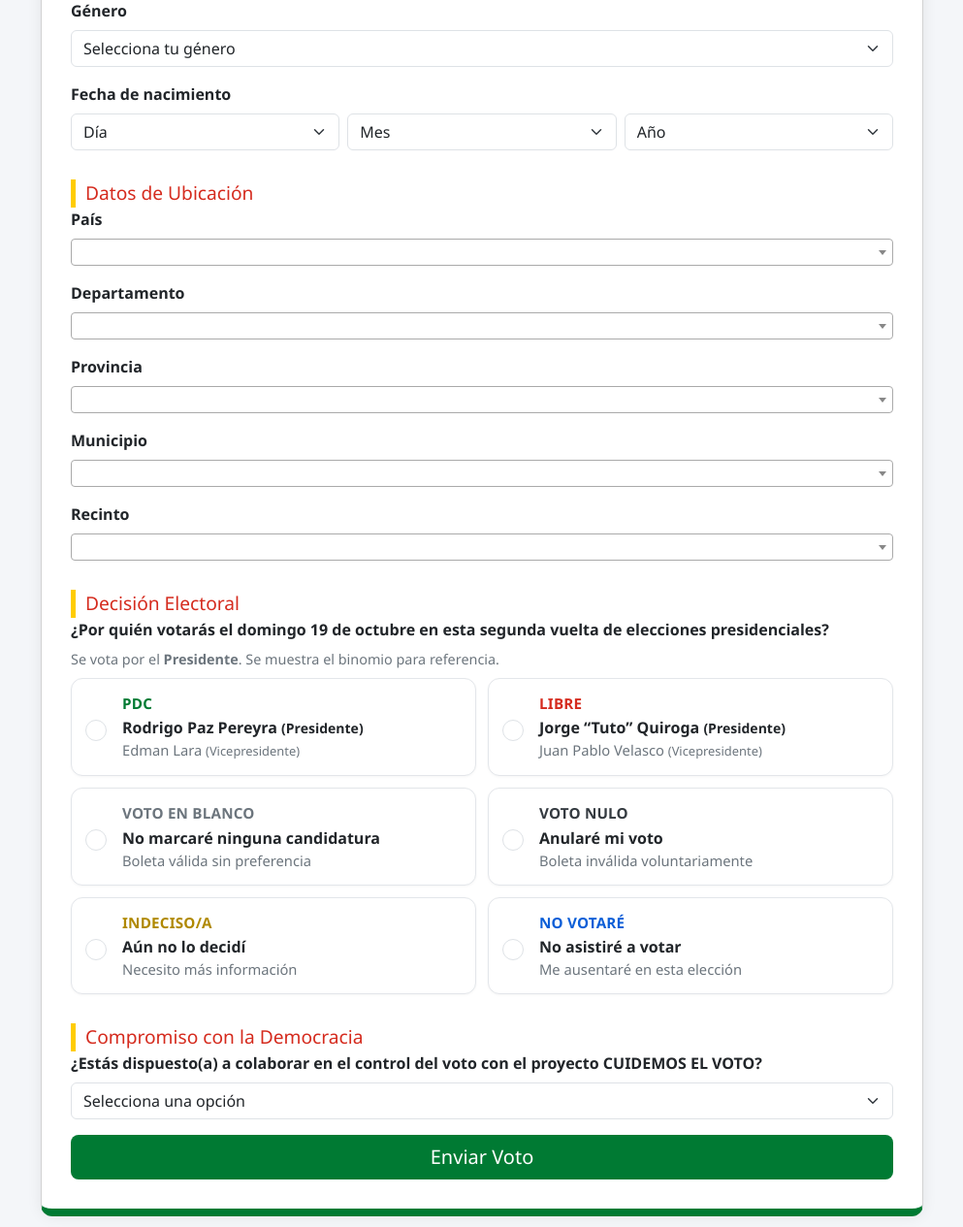
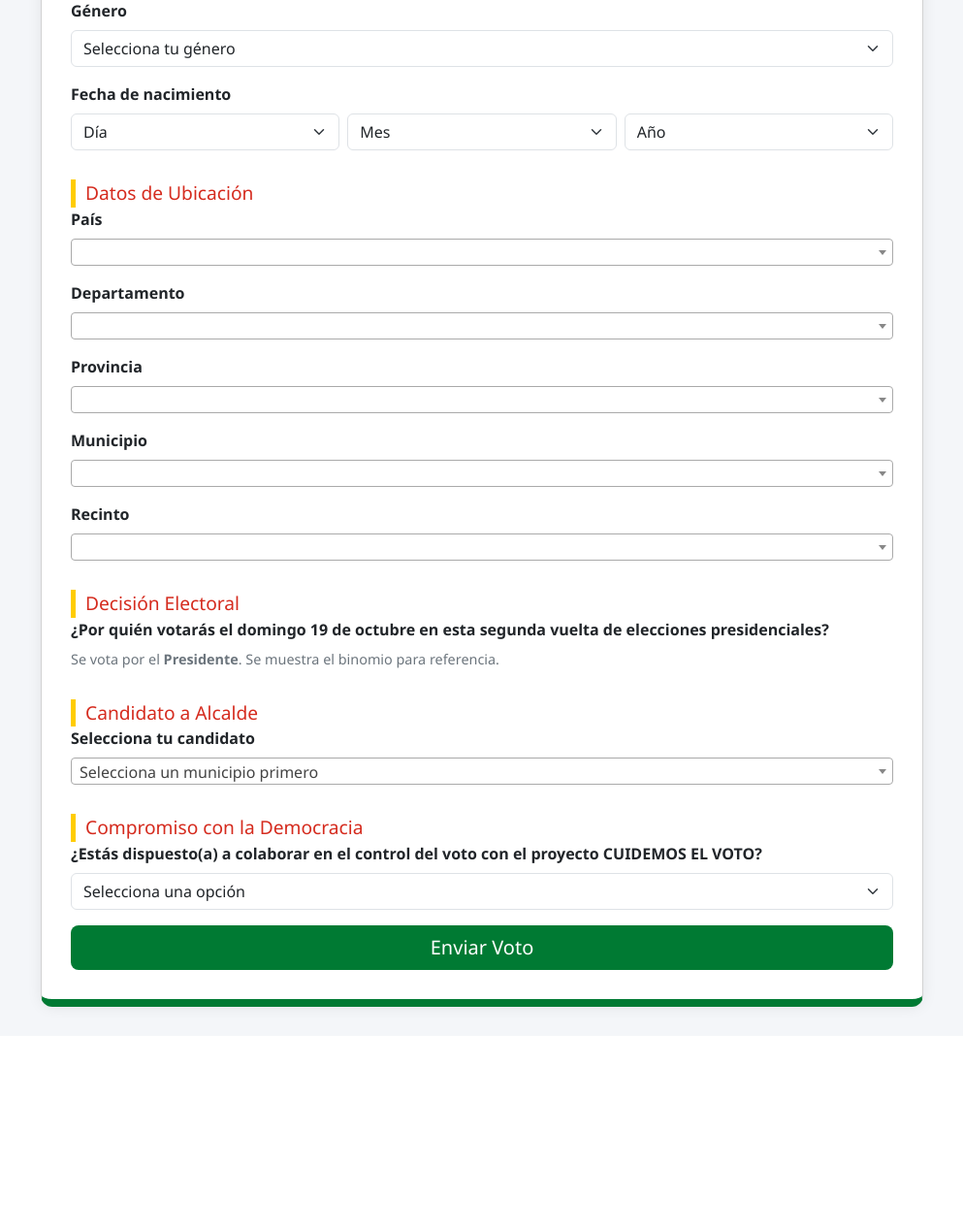
Before and after one commit to Likexpress/VotacionesSubNacionales, a Flask app: template templates/votar.html in a window 1280 px wide. Shown: the part 458-1723 px from the top of the page at 97% size, without its empty margins (143-1136 px from the left). After the commit the page ends 1506 px from the top, so only its background shows below. Run offline with Flask 3, Linux system fonts and the light colour scheme; the template is opened without the code that fills it, so the values that code supplies are empty; some libraries are stand-ins or nearby versions.

Commit message:
votar.html

```diff
--- a/templates/votar.html
+++ b/templates/votar.html
@@ -127,7 +127,10 @@
         </div>
         <div class="mb-3">
           <label class="form-label">Municipio</label>
-          <select id="municipio" name="municipio" class="form-select" required></select>
+          <select id="municipio" name="id_municipio" class="form-select" required></select>
+          <input type="hidden" name="municipio_nombre" id="municipio_nombre">
+
+
         </div>
         <div class="mb-3">
           <label class="form-label">Recinto</label>
@@ -170,81 +173,14 @@
           <div class="note">Se vota por el <strong>Presidente</strong>. Se muestra el binomio para referencia.</div>
         </div>
 
-        <div class="candidate-grid" id="candidatos">
-          <!-- PDC -->
-          <label class="candidate-card" for="cand-pdc">
-            <input class="form-check-input candidate-radio" type="radio" id="cand-pdc"
-                  name="candidato" value="Rodrigo Paz Pereyra" required>
-            <div class="party pdc">PDC</div>
-            <div class="pres">Rodrigo Paz Pereyra <small>(Presidente)</small></div>
-            <p class="vice">Edman Lara <small>(Vicepresidente)</small></p>
-          </label>
+        <div class="section-title">Candidato a Alcalde</div>
 
-          <!-- LIBRE -->
-          <label class="candidate-card" for="cand-libre">
-            <input class="form-check-input candidate-radio" type="radio" id="cand-libre"
-                  name="candidato" value="Jorge Tuto Quiroga" required>
-            <div class="party libre">LIBRE</div>
-            <div class="pres">Jorge “Tuto” Quiroga <small>(Presidente)</small></div>
-            <p class="vice">Juan Pablo Velasco <small>(Vicepresidente)</small></p>
-          </label>
-
-          <!-- Voto en blanco -->
-          <label class="candidate-card" for="cand-blanco">
-            <input class="form-check-input candidate-radio" type="radio" id="cand-blanco"
-                  name="candidato" value="Voto en blanco" required>
-            <div class="party blanco">VOTO EN BLANCO</div>
-            <div class="pres">No marcaré ninguna candidatura</div>
-            <p class="vice">Boleta válida sin preferencia</p>
-          </label>
-
-          <!-- Voto nulo -->
-          <label class="candidate-card" for="cand-nulo">
-            <input class="form-check-input candidate-radio" type="radio" id="cand-nulo"
-                  name="candidato" value="Voto nulo" required>
-            <div class="party nulo">VOTO NULO</div>
-            <div class="pres">Anularé mi voto</div>
-            <p class="vice">Boleta inválida voluntariamente</p>
-          </label>
-
-          <!-- No sabe aún -->
-          <label class="candidate-card" for="cand-indeciso">
-            <input class="form-check-input candidate-radio" type="radio" id="cand-indeciso"
-                  name="candidato" value="Aún no lo decidí" required>
-            <div class="party indeciso">INDECISO/A</div>
-            <div class="pres">Aún no lo decidí</div>
-            <p class="vice">Necesito más información</p>
-          </label>
-
-          <!-- No va a votar -->
-          <label class="candidate-card" for="cand-novota">
-            <input class="form-check-input candidate-radio" type="radio" id="cand-novota"
-                  name="candidato" value="No votaré" required>
-            <div class="party novota">NO VOTARÉ</div>
-            <div class="pres">No asistiré a votar</div>
-            <p class="vice">Me ausentaré en esta elección</p>
-          </label>
+<div class="mb-3">
+  <label class="form-label">Selecciona tu candidato</label>
+  <select id="candidato" name="candidato" class="form-select" required>
+    <option value="">Selecciona un municipio primero</option>
+  </select>
 </div>
-
-        <!-- === JS mínimo para resaltar selección === -->
-        <script>
-          (function () {
-            const grid = document.getElementById('candidatos');
-            function paint() {
-              grid.querySelectorAll('.candidate-card').forEach(card => {
-                const r = card.querySelector('input[type="radio"]');
-                card.classList.toggle('selected', r.checked);
-              });
-            }
-            grid.addEventListener('change', paint);
-            paint();
-          })();
-        </script>
-
-
-
-
-
 
 
 
@@ -279,60 +215,144 @@
     recintosData = await res.json();
 
     const paises = [...new Set(recintosData.map(r => r.nombre_pais))];
-      paises.forEach(p => $('#pais').append(new Option(p, p)));
-      $('#pais').val('Bolivia').trigger('change');
+    const $pais = $('#pais');
+    $pais.empty().append(new Option('Selecciona país', ''));
+
+    paises.forEach(p => $pais.append(new Option(p, p)));
+
+    // Default Bolivia si existe
+    if (paises.includes('Bolivia')) {
+      $pais.val('Bolivia').trigger('change');
+    }
   }
 
   function actualizarDepartamentos() {
     const pais = $('#pais').val();
-      const departamentos = [...new Set(recintosData.filter(r => r.nombre_pais === pais).map(r => r.nombre_departamento))];
-      const select = $('#departamento');
-      select.empty().append(new Option('Selecciona departamento', ''));
-      departamentos.forEach(dep => select.append(new Option(dep, dep)));
-      select.trigger('change');
+
+    const departamentos = [...new Set(
+      recintosData
+        .filter(r => r.nombre_pais === pais)
+        .map(r => r.nombre_departamento)
+    )];
+
+    const $dep = $('#departamento');
+    $dep.empty().append(new Option('Selecciona departamento', ''));
+    departamentos.forEach(dep => $dep.append(new Option(dep, dep)));
+    $dep.trigger('change');
   }
 
   function actualizarProvincias() {
     const pais = $('#pais').val();
     const departamento = $('#departamento').val();
-      const provincias = [...new Set(recintosData.filter(r =>
-        r.nombre_pais === pais && r.nombre_departamento === departamento).map(r => r.nombre_provincia))];
-      const select = $('#provincia');
-      select.empty().append(new Option('Selecciona provincia', ''));
-      provincias.forEach(prov => select.append(new Option(prov, prov)));
-      select.trigger('change');
+
+    const provincias = [...new Set(
+      recintosData
+        .filter(r => r.nombre_pais === pais && r.nombre_departamento === departamento)
+        .map(r => r.nombre_provincia)
+    )];
+
+    const $prov = $('#provincia');
+    $prov.empty().append(new Option('Selecciona provincia', ''));
+    provincias.forEach(prov => $prov.append(new Option(prov, prov)));
+    $prov.trigger('change');
   }
 
   function actualizarMunicipios() {
     const pais = $('#pais').val();
     const departamento = $('#departamento').val();
     const provincia = $('#provincia').val();
-      const municipios = [...new Set(recintosData.filter(r =>
+
+    const filas = recintosData.filter(r =>
       r.nombre_pais === pais &&
       r.nombre_departamento === departamento &&
       r.nombre_provincia === provincia
-      ).map(r => r.nombre_municipio))];
-      const select = $('#municipio');
-      select.empty().append(new Option('Selecciona municipio', ''));
-      municipios.forEach(m => select.append(new Option(m, m)));
-      select.trigger('change');
+    );
+
+    // id_municipio -> nombre_municipio (únicos)
+    const mapa = new Map();
+    filas.forEach(r => {
+      if (r.id_municipio && r.nombre_municipio && !mapa.has(String(r.id_municipio))) {
+        mapa.set(String(r.id_municipio), r.nombre_municipio);
+      }
+    });
+
+    const $mun = $('#municipio');
+    $mun.empty().append(new Option('Selecciona municipio', ''));
+
+    for (const [id, nombre] of mapa.entries()) {
+      $mun.append(new Option(nombre, id)); // VALUE = id_municipio
+    }
+
+    $mun.trigger('change');
+    setMunicipioNombreHidden();
+
+  }
+  function setMunicipioNombreHidden() {
+    const select = document.getElementById('municipio');
+    const hidden = document.getElementById('municipio_nombre');
+
+    if (!select || !hidden) return;
+
+    const selectedOption = select.options[select.selectedIndex];
+    hidden.value = selectedOption ? selectedOption.text : '';
   }
 
   function actualizarRecintos() {
     const pais = $('#pais').val();
     const departamento = $('#departamento').val();
     const provincia = $('#provincia').val();
-      const municipio = $('#municipio').val();
-      const recintos = [...new Set(recintosData.filter(r =>
+    const id_municipio = $('#municipio').val();
+
+    const recintos = [...new Set(
+      recintosData
+        .filter(r =>
           r.nombre_pais === pais &&
           r.nombre_departamento === departamento &&
           r.nombre_provincia === provincia &&
-        r.nombre_municipio === municipio
-      ).map(r => r.nombre_recinto))];
-      const select = $('#recinto');
-      select.empty().append(new Option('Selecciona recinto', ''));
-      recintos.forEach(r => select.append(new Option(r, r)));
-      select.trigger('change');
+          String(r.id_municipio) === String(id_municipio)
+        )
+        .map(r => r.nombre_recinto)
+    )];
+
+    const $rec = $('#recinto');
+    $rec.empty().append(new Option('Selecciona recinto', ''));
+    recintos.forEach(r => $rec.append(new Option(r, r)));
+    $rec.trigger('change');
+  }
+
+  async function cargarCandidatosPorMunicipio() {
+    const id_municipio = $('#municipio').val();
+    const $cand = $('#candidato');
+
+    $cand.empty();
+
+    if (!id_municipio) {
+      $cand.append(new Option('Selecciona un municipio primero', ''));
+      return;
+    }
+
+    try {
+      const res = await fetch(`/api/candidatos?id_municipio=${encodeURIComponent(id_municipio)}`);
+      const data = await res.json();
+
+      $cand.append(new Option('Selecciona tu candidato', ''));
+
+      if (!Array.isArray(data) || data.length === 0) {
+        $cand.append(new Option('No hay candidatos para este municipio', ''));
+        return;
+      }
+
+      data.forEach(c => {
+        // Value recomendado: id_nombre_completo (así guardas un ID real)
+        const value = c.id_nombre_completo || c.nombre_completo;
+        const label = `${c.nombre_completo} — ${c.organizacion_politica}`;
+        $cand.append(new Option(label, value));
+      });
+
+    } catch (e) {
+      console.error(e);
+      $cand.append(new Option('Error cargando candidatos', ''));
+    }
   }
 
   function mostrarCampoCI(select) {
@@ -346,13 +366,30 @@
       ciInput.required = false;
     }
   }
-    $(document).ready(() => {
-      cargarDatos();
-      $('#pais').select2().on('change', actualizarDepartamentos);
-      $('#departamento').select2().on('change', actualizarProvincias);
-      $('#provincia').select2().on('change', actualizarMunicipios);
-      $('#municipio').select2().on('change', actualizarRecintos);
+
+  $(document).ready(async () => {
+    // Select2
+    $('#pais').select2();
+    $('#departamento').select2();
+    $('#provincia').select2();
+    $('#municipio').select2();
     $('#recinto').select2();
+    $('#candidato').select2();
+
+    // Eventos encadenados
+    $('#pais').on('change', actualizarDepartamentos);
+    $('#departamento').on('change', actualizarProvincias);
+    $('#provincia').on('change', actualizarMunicipios);
+
+    $('#municipio').on('change', () => {
+      setMunicipioNombreHidden();
+      actualizarRecintos();
+      cargarCandidatosPorMunicipio();
+    });
+
+
+
+    await cargarDatos();
   });
 
   // Geolocalización al cargar
@@ -374,7 +411,7 @@
   };
 
   // Evitar múltiples envíos del formulario
-    document.querySelector('form').addEventListener('submit', function (e) {
+  document.querySelector('form').addEventListener('submit', function () {
     const boton = this.querySelector('button[type="submit"]');
     boton.disabled = true;
     boton.innerText = 'Enviando...';
```
Lines whose indentation alone changed are shown as unchanged.
